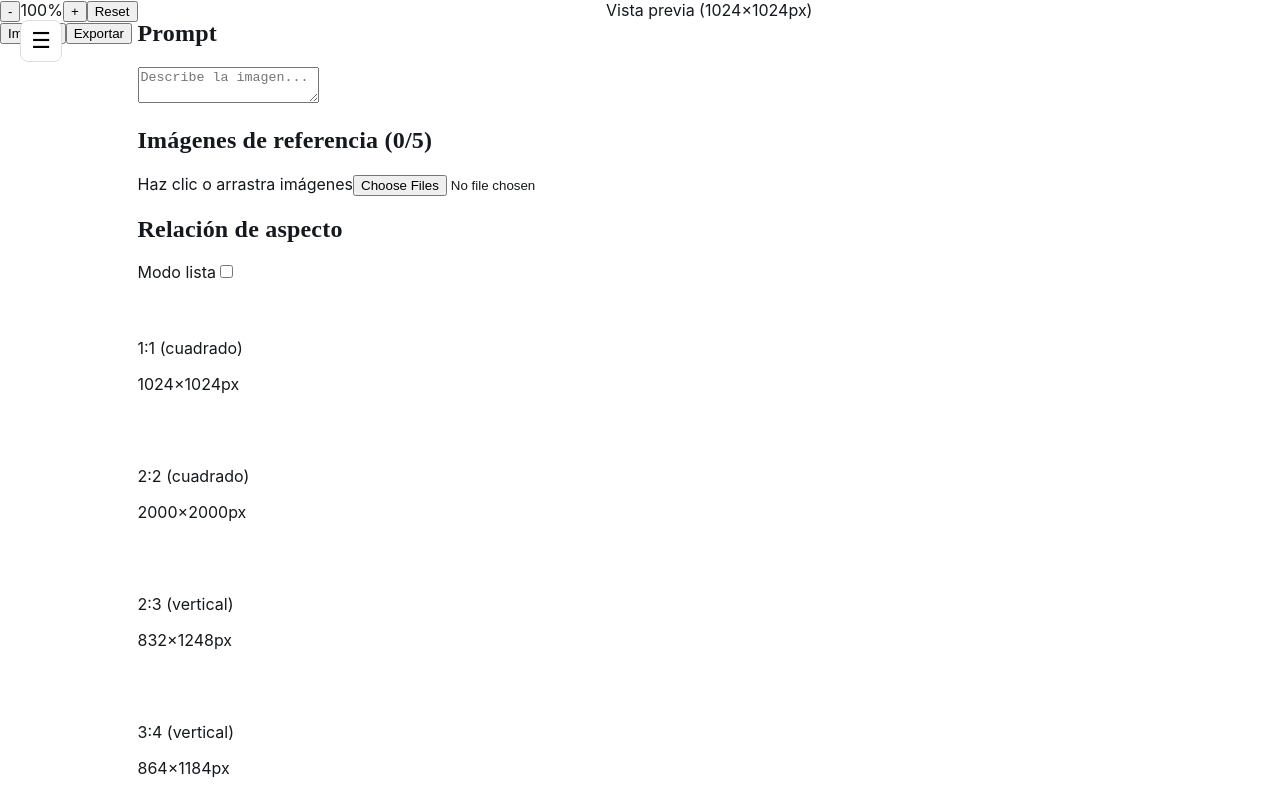
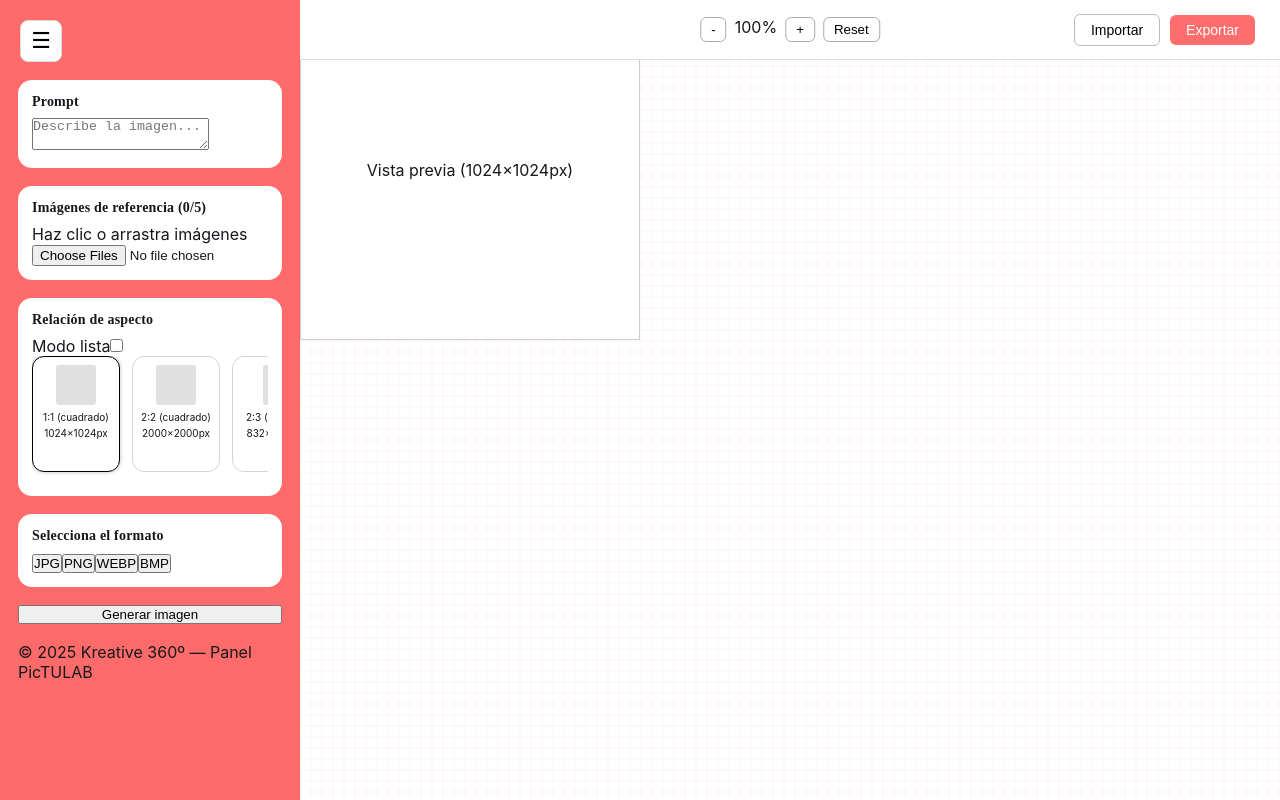
Before and after one commit to firstwinagency/firstwinagency-firstwin-panel, a Next.js app: page /pictulab in a window 1280 px wide. Shown: the top 800 px of the page. Built offline with nearby package versions, Linux system fonts and the light colour scheme.

Commit message:
Update layout.tsx

```diff
--- a/app/pictulab/layout.tsx
+++ b/app/pictulab/layout.tsx
@@ -1,4 +1,4 @@
-import "../globals.css";
+import "./globals.css";   // ← IMPORT CORRECTO Y OBLIGATORIO
 
 export const metadata = {
   title: "Panel PicTULAB — Kreative 360º",
@@ -8,17 +8,7 @@ export const metadata = {
 export default function PictuLabLayout({ children }: { children: React.ReactNode }) {
   return (
     <html lang="es">
-      <body
-        style={{
-          margin: 0,
-          padding: 0,
-          width: "100%",
-          height: "100vh",
-          overflow: "hidden",
-          display: "flex",
-          background: "white",
-        }}
-      >
+      <body style={{ width: "100%", height: "100%", overflow: "hidden" }}>
         {children}
       </body>
     </html>
```
